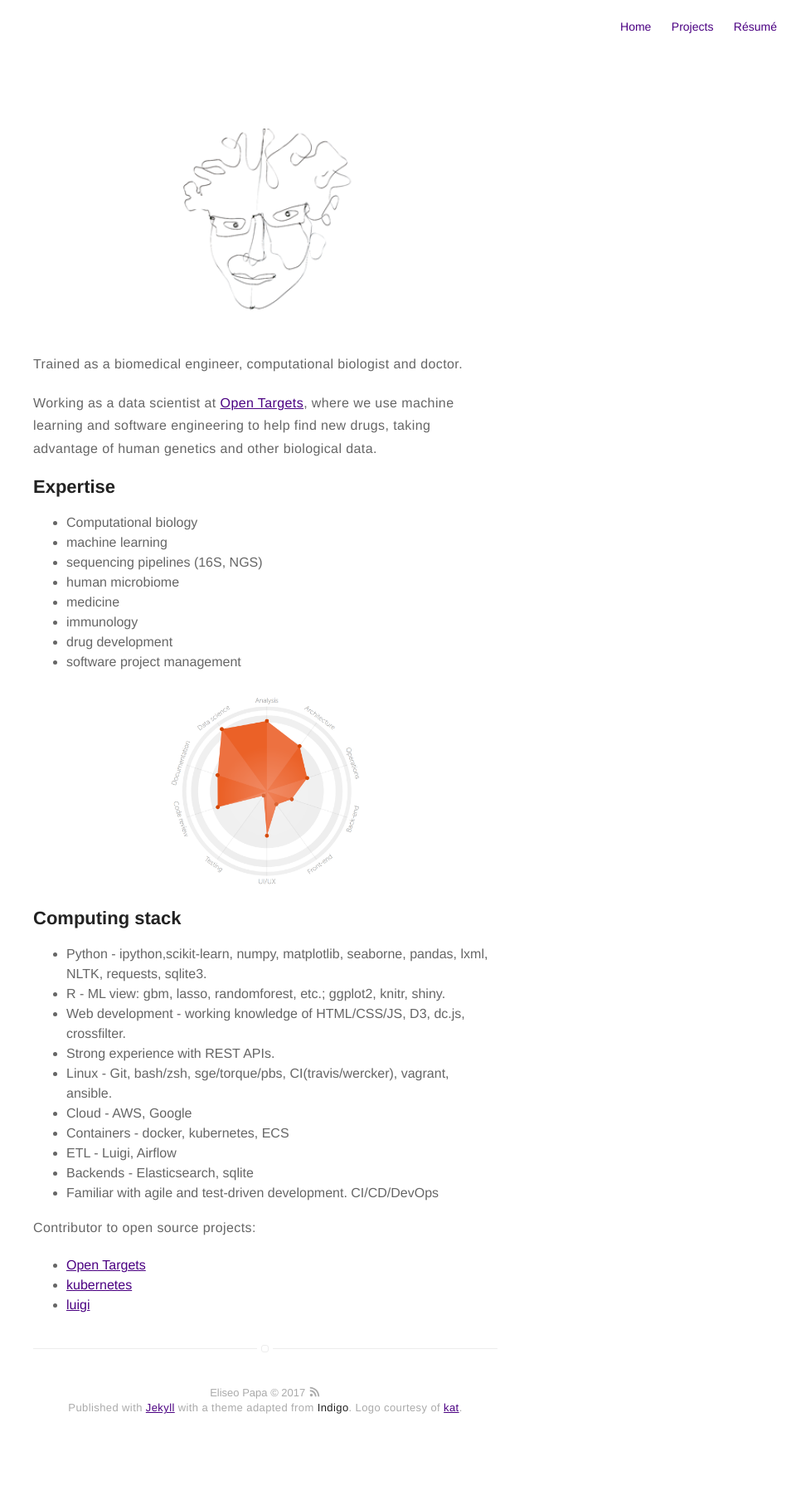
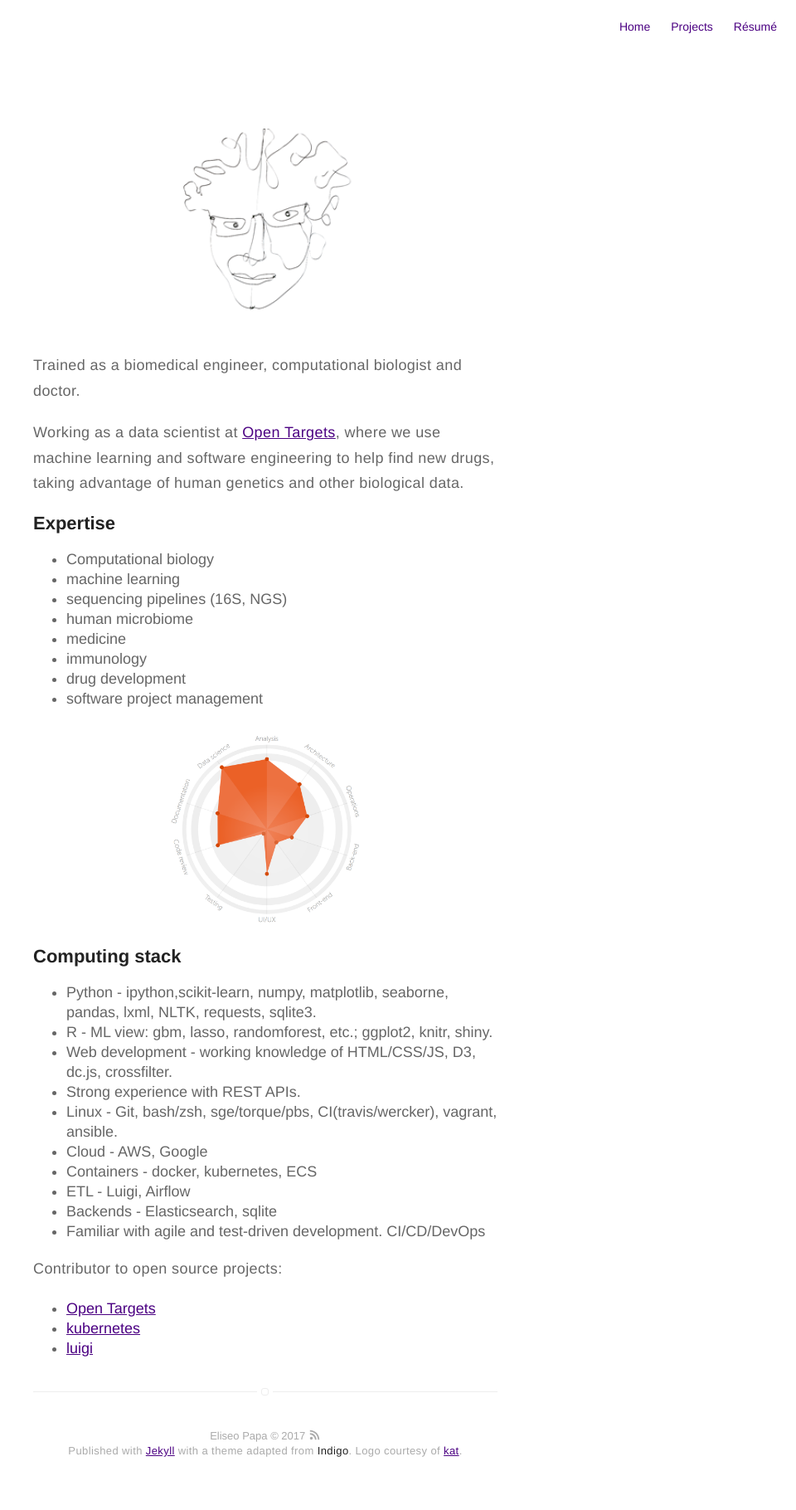
Before and after one commit to elipapa/elipapa.github.io, a Jekyll site: the page built from about.md, in a window 1280 px wide. Shown: the whole page at 83% size, without its empty margins (320-1280 px from the left). Built offline with Jekyll 4.4.1, drawn with Linux system fonts in a browser that asks for light colours; before the commit the page ends 1768 px from its top, so only the background shows below that.

Commit message:
bigger font

```diff
--- a/_sass/base/general.sass
+++ b/_sass/base/general.sass
@@ -3,7 +3,7 @@ body, html
 
 body
 	line-height: 1
-	font: 16px $fontSans
+	font: 18px $fontSans
 	color: $alpha
 
 h1, h2, h3, h4
```
